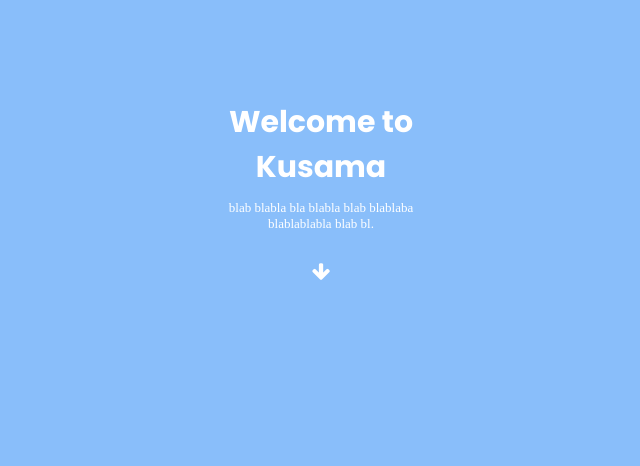
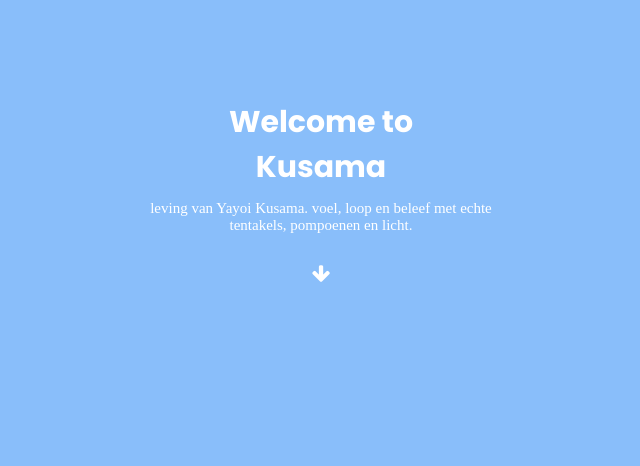
Before and after one commit to JamieVos991/F2M2-Radicale-Kunstspeeltuin, a PHP site: page /Homepage.html in a window 1280 px wide. Shown: the top 466 px of the page, without its empty margins (319-959 px from the left). Run offline with PHP 8.4, Linux system fonts and the light colour scheme.

Commit message:
About Yayoi Kusama pagina: Text toegevoeg

```diff
--- a/Code/Speeltuin/Homepage.html
+++ b/Code/Speeltuin/Homepage.html
@@ -23,8 +23,7 @@
         Kusama
     </a>
     <a class="subtitle">
-        blab blabla bla blabla blab blablaba <br>
-        blablablabla blab bl.
+        leving van Yayoi Kusama. voel, loop en beleef met echte<br> tentakels, pompoenen en licht.
     </a>
 
     <i class="fa fa-arrow-down" id="arrow-down" aria-hidden="true"></i>
--- a/Code/Speeltuin/Stylesheets/Homepage.css
+++ b/Code/Speeltuin/Stylesheets/Homepage.css
@@ -112,7 +112,7 @@
   justify-content: center;
   text-align: center;
   margin-top: 10px;
-  font-size: 13px;
+  font-size: 15px;
   color: white;
 }
 
```
Also changed, not shown: Code/Speeltuin/About.html (+8 -0 lines).
